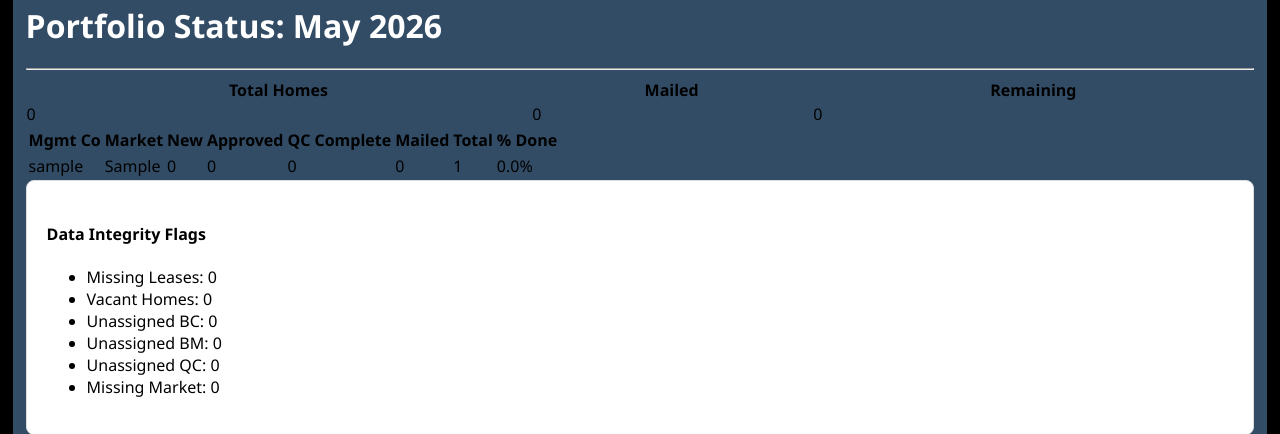
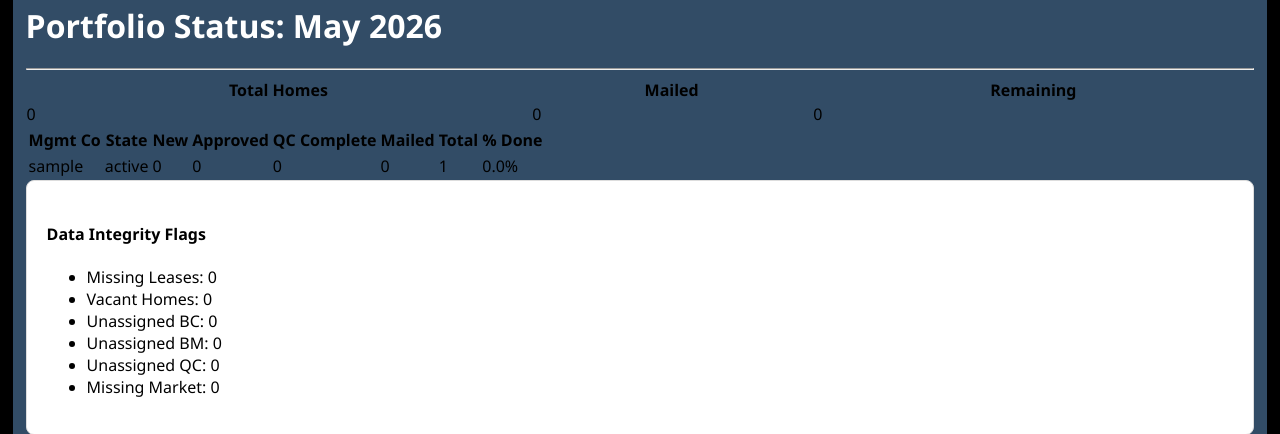
Before and after one commit to mattflan29/mf_billing_dashboard, a Flask app: page /progress_report in a window 1280 px wide. Shown: the part 237-671 px from the top of the page. Run offline with Flask 3, Linux system fonts and the light colour scheme; tables that the repository leaves empty hold one stand-in row (values such as "Sample post"); some libraries are stand-ins or nearby versions.

Commit message:
progress report update to only show client/state

```diff
--- a/app.py
+++ b/app.py
@@ -447,8 +447,8 @@ def progress_report():
      #.filter(MonthlyData.post_month == current_month)\
      #.group_by(Home.market).all()
 
-    market_breakdown = db.session.query(
-        Home.market,
+    state_breakdown = db.session.query(
+        Home.state,
         ManagementCompanies.mgmt_nickname,
 
         func.count(Home.home_id).label('total'),
@@ -459,9 +459,9 @@ def progress_report():
     ).join(ManagementCompanies, Home.mgmt_co_id == ManagementCompanies.id)\
      .outerjoin(Resident, Home.home_id == Resident.home_id)\
      .outerjoin(MonthlyData, (Resident.resident_id == MonthlyData.resident_id) & (MonthlyData.post_month == current_month))\
-     .filter(Home.market != None)\
-     .order_by(ManagementCompanies.mgmt_nickname, Home.market)\
-     .group_by(Home.market, ManagementCompanies.mgmt_nickname).all()
+     .filter(Home.state != None)\
+     .order_by(ManagementCompanies.mgmt_nickname, Home.state)\
+     .group_by(Home.state, ManagementCompanies.mgmt_nickname).all()
 
     bc_performance = db.session.query(
         TeamRegister.nickname,
@@ -484,7 +484,7 @@ def progress_report():
                            stats=stats,
                            integrity=integrity,
                            bc_performance=bc_performance,
-                           market_breakdown=market_breakdown,
+                           state_breakdown=state_breakdown,
                            current_month=current_month.strftime('%B %Y'))
 
 # Tables
--- a/templates/expanded_view.html
+++ b/templates/expanded_view.html
@@ -4,7 +4,7 @@
 {% block content %}
 
 <html>
-<h2>Expanded View Test</h2>
+<h2>Expanded View</h2>
 
 <form method="GET" action="{{ url_for('expanded_view') }}" style="margin-bottom: 20px; display: flex; gap: 10px; align-items: end;">
     <div>
--- a/templates/progress_report.html
+++ b/templates/progress_report.html
@@ -31,7 +31,7 @@
             <thead>
                 <tr>
                     <th>Mgmt Co</th>
-                    <th>Market</th>
+                    <th>State</th>
                     <th>New</th>
                     <th>Approved</th>
                     <th>QC Complete</th>
@@ -41,11 +41,11 @@
                 </tr>
             </thead>
             <tbody>
-                {% for row in market_breakdown %}
+                {% for row in state_breakdown %}
                 {% set percent = (row.mailed / row.total * 100)|round(1) if row.total > 0 else 0 %}
                 <tr>
                     <td>{{ row.mgmt_nickname }}</td>
-                    <td>{{ row.market }}</td>
+                    <td>{{ row.state }}</td>
                     <td>{{ row.new }}</td>
                     <td>{{ row.approved }}</td>
                     <td>{{ row.qc_complete }}</td>
```
Also changed, not shown: Reference.txt (+9 -0 lines).
